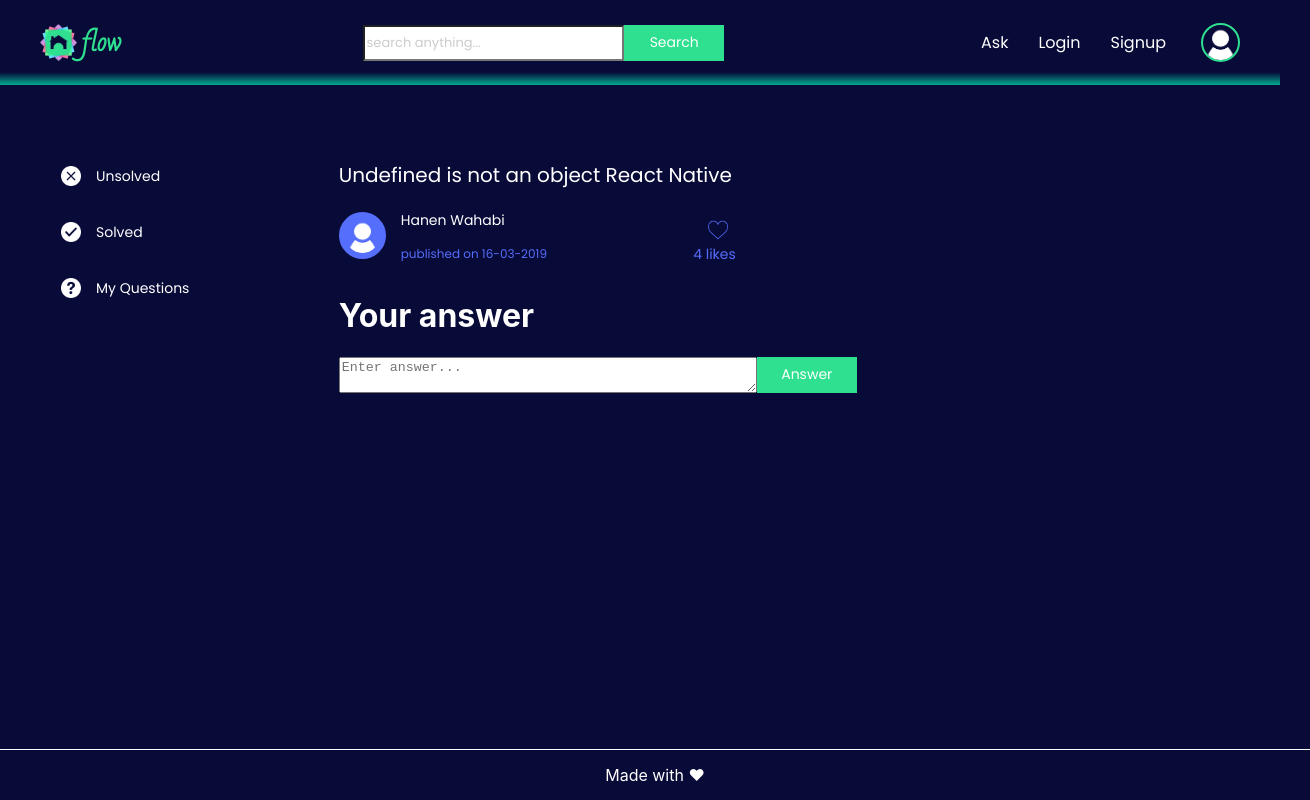
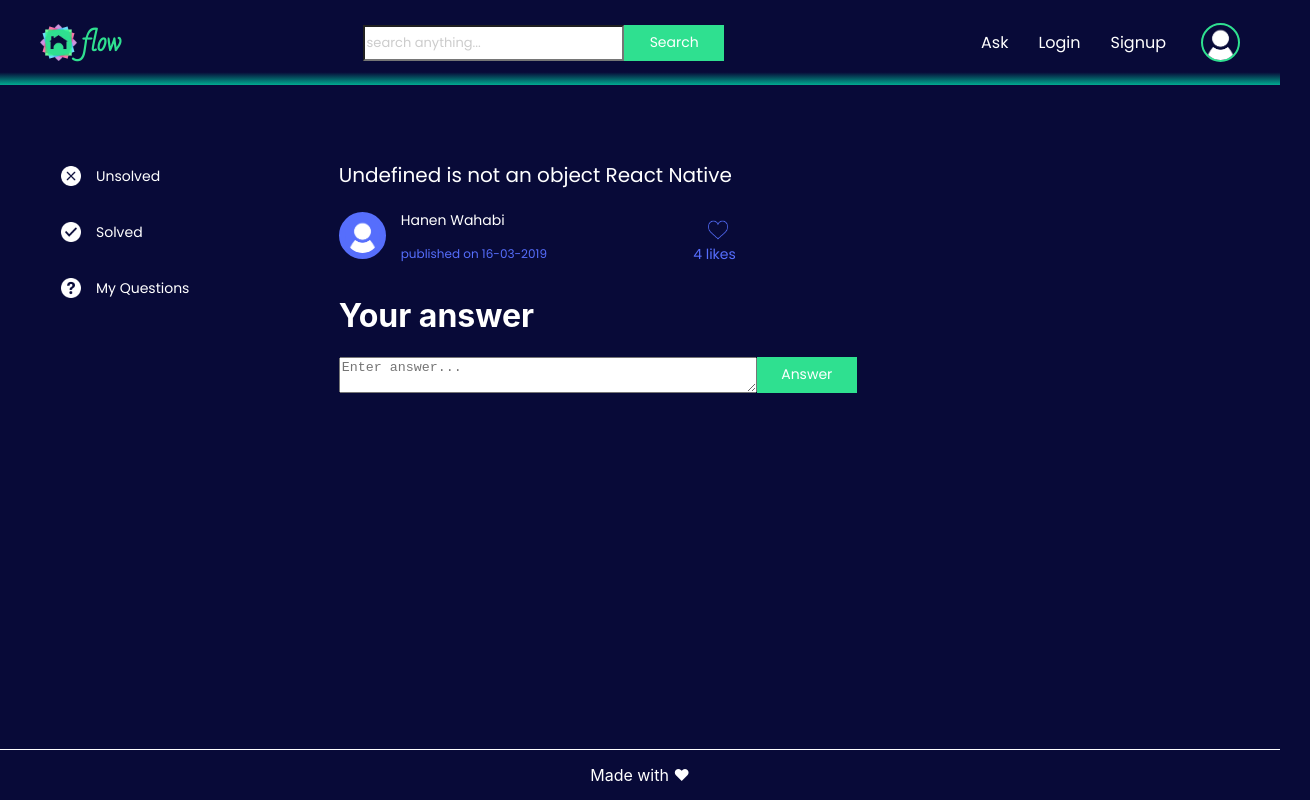
Before and after one commit to chingu-voyages/v8-chimeras-team-02, a React (Create React App) app in the folder frontend/: page /giveanswer in a window 1280 px wide. Shown: the whole page, 1310 px wide, since content can reach past the window. Built offline with nearby package versions, Linux system fonts and the light colour scheme.

Commit message:
fixing some overflow issue

```diff
--- a/frontend/src/components/Footer.js
+++ b/frontend/src/components/Footer.js
@@ -19,6 +19,7 @@ const footer = {
   textAlign: 'center',
   margin: '0 auto',
   color: 'white',
-  padding: '15px',
+  paddingTop: '15px',
+  paddingBottom: '15px',
   borderTop: '1px solid white'
 };
```
